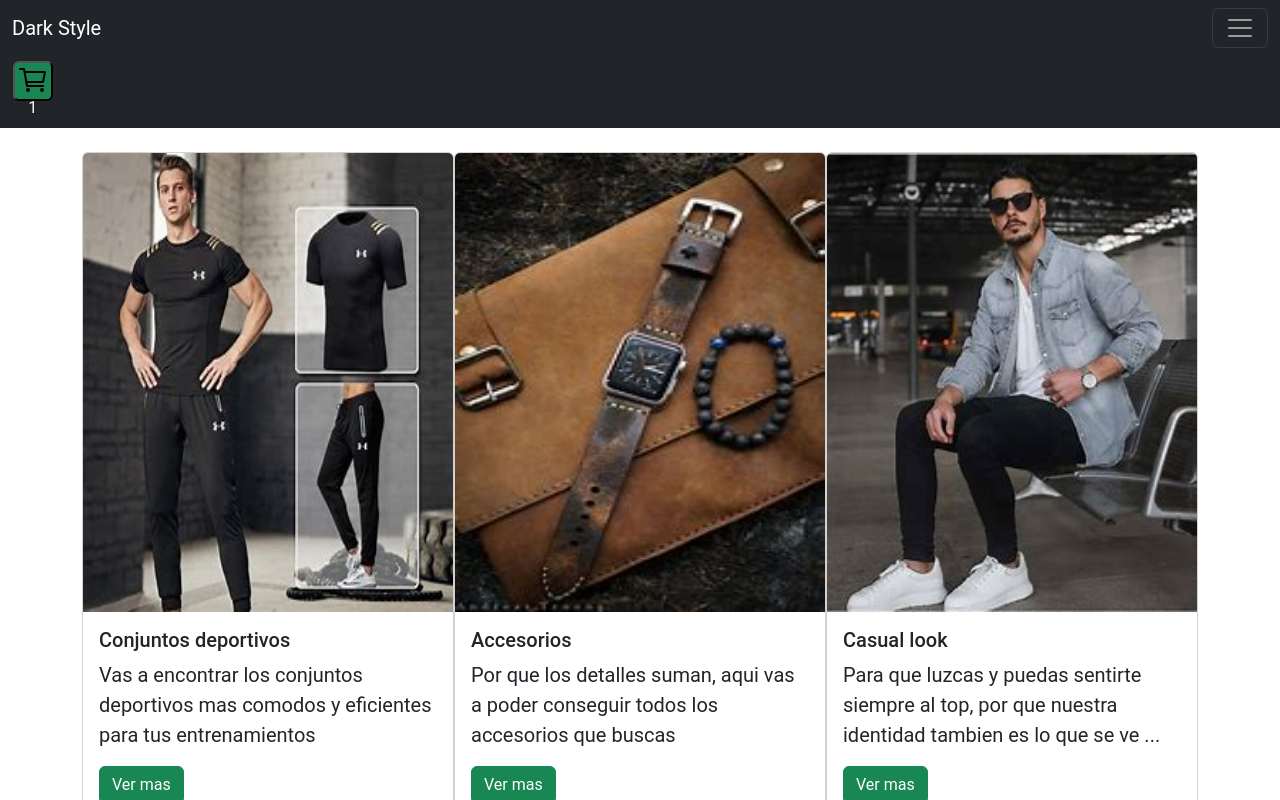
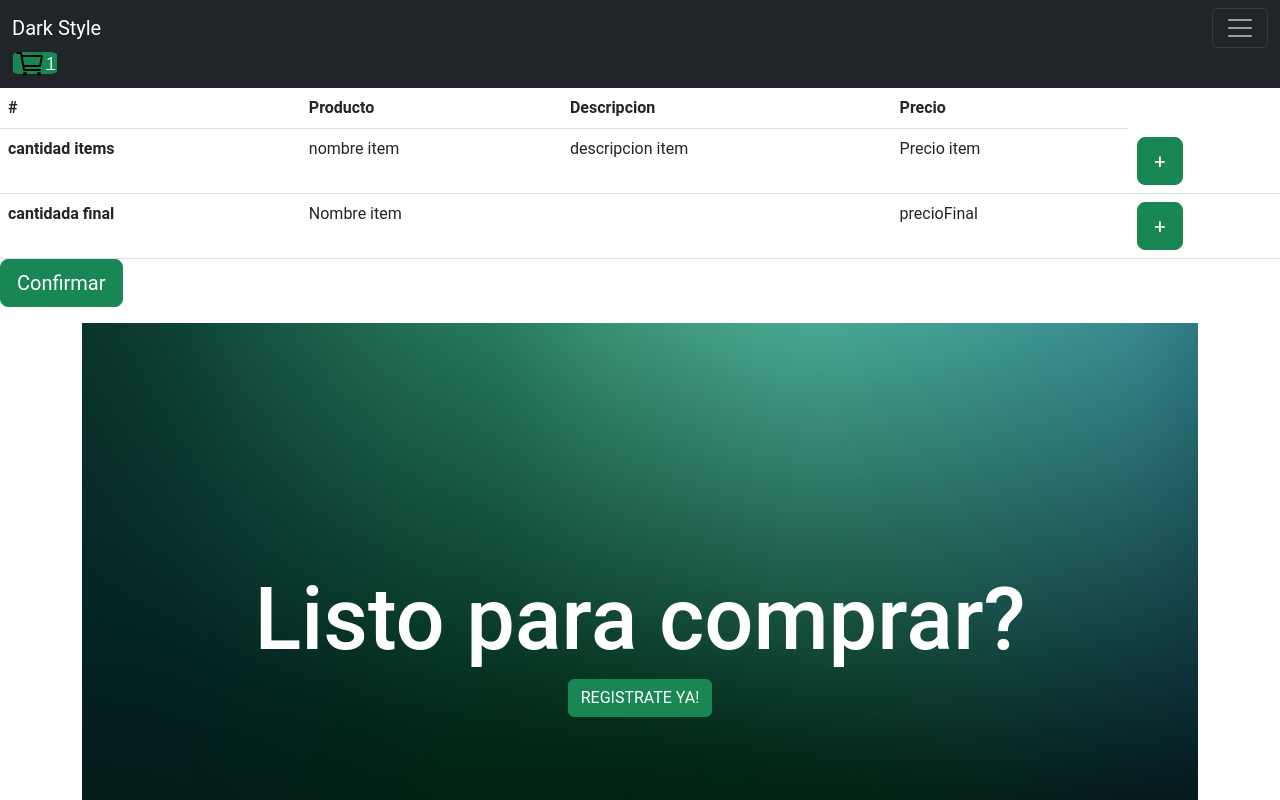
Before and after one commit to lucasgonzalez100/curso-react, a React (Create React App) app: page /checkout in a window 1280 px wide. Shown: the top 800 px of the page. Built offline with nearby package versions, Linux system fonts and the light colour scheme.

Commit message:
carge el checkout

```diff
--- a/src/App.js
+++ b/src/App.js
@@ -8,6 +8,7 @@ import ItemListContainer from "./componentes/ItemListContainer";
 import Footer from "./componentes/Footer" ;
 import ItemDitailContainer from './componentes/ItemDitailContainer';
 import Error404 from "./componentes/Error404";
+import Checkout from './componentes/Checkout';
 
 
 function App() {
@@ -16,11 +17,11 @@ function App() {
 
     <BrowserRouter>
       <NavBar/>
-      <Tarjetas/>
            <Routes>
            <Route path={'/'} element={<ItemListContainer/>  } />
            <Route path={'/category/:category'} element={<ItemListContainer/>  } />
            <Route path={'/item/:id'} element={<ItemDitailContainer/>  } />
+           <Route path='/checkout' element={<Checkout/>} />
            <Route path={'*'} element={<Error404/>}/>
            </Routes>
        <Login/>
--- a/src/componentes/Cardwidget.jsx
+++ b/src/componentes/Cardwidget.jsx
@@ -1,17 +1,18 @@
 import React from "react";
+import { NavLink } from "react-router-dom";
+
 
 const CardWidget = () => {
     return(
 
   <div>
    <div >
-   <button type="button" className="imagenCarrito" >
+    <NavLink to={"/Checkout"}  className="imagenCarrito" >
     <img src="/imagenes/carrito.svg" alt="bolso" width={32} height={32} />
     <span >1</span>
-       </button>
+    </NavLink>
        </div>
 </div>
-
     )
 }
 
--- a/src/componentes/Pago.jsx
+++ b/src/componentes/Checkout.jsx
@@ -1,6 +1,8 @@
 import React from "react";
+import { NavLink } from "react-router-dom";
 
-const Pago = () => {
+
+const Checkout = () => {
     return(
 
   <div>
@@ -21,18 +23,21 @@ const Pago = () => {
       <td>nombre item</td>
       <td>descripcion item</td>
       <td>Precio item</td>
+      <td><button type="button" className="btn btn-success btn-lg"> + </button></td>
     </tr>
   <tr>
       <th scope="row">cantidada final</th>
-      <td colspan="2">Larry the Bird</td>
+      <td colSpan="2">Nombre item</td>
       <td>precioFinal</td>
+      <td><button type="button" className="btn btn-success btn-lg"> + </button></td>
     </tr>
-<button type="button" className="btn btn-success btn-lg">Large button</button>
+<button type="button" className="btn btn-success btn-lg">Confirmar </button>
   </tbody>
 </table>
+
 </div>
 
     )
 }
 
-export default Pago;
+export default Checkout;
--- a/src/componentes/ItemCount.jsx
+++ b/src/componentes/ItemCount.jsx
@@ -1,4 +1,6 @@
 import react, { useState } from "react";
+import { NavLink } from "react-router-dom";
+
 
 const ItemCount = ({ stock }) => {
 
@@ -28,7 +30,7 @@ const ItemCount = ({ stock }) => {
             <button type="button" className="btn btn-success" onClick={incrementarStock}>+</button>
 
             <div><button type="button" className="btn btn-success" onClick={onAdd}>Agregar al carrito</button></div>
-
+            <NavLink to={"/Checkout"} className="btn btn-success">Finalizar compra</NavLink>
         </div>
     )
 }
--- a/src/componentes/ItemDetail.jsx
+++ b/src/componentes/ItemDetail.jsx
@@ -7,7 +7,7 @@ const ItemDetail = ({item}) => {
     return(
 
 
-        <div className="row" >
+        <div className=" row text-center " style={{margin:"1.5rem"}} >
 
                <div className="col-md-4 offser-md-2">
 
@@ -29,4 +29,4 @@ const ItemDetail = ({item}) => {
     )
 }
 
-export default ItemDetail
+export default ItemDetail ;
--- a/src/componentes/ItemDitailContainer.jsx
+++ b/src/componentes/ItemDitailContainer.jsx
@@ -14,8 +14,7 @@ const ItemDitailContainer = () => {
     const db = getFirestore();
     const item = doc(db, "items", id);
     getDoc (item).then((snapShot)=>{
-    if (snapShot.exist()){
-      console.log(snapShot.data());
+    if (snapShot){
       setItem({id:snapShot.id, ...snapShot.data() })
     }else {
       console.log("el producto no existe ")
--- a/src/componentes/ItemListContainer.jsx
+++ b/src/componentes/ItemListContainer.jsx
@@ -12,7 +12,6 @@ const ItemListContainer = () => {
 
    useEffect(()=>{
 
-
          const db = getFirestore();
          const itemsCollection = collection(db, "items");
 
@@ -20,7 +19,7 @@ const ItemListContainer = () => {
             const queryFilter = query(itemsCollection, where('category', '==',category))
            getDocs(queryFilter)
            .then(res=>setItems(res.docs.map(items=> ({id: items.id, ...items.data()}))))
-         console.log(queryFilter)
+
 
    }
          else {
--- a/src/componentes/Navbar.jsx
+++ b/src/componentes/Navbar.jsx
@@ -37,7 +37,7 @@ const Navbar = () => {
               <li>
 
               </li>
-              <li><NavLink className="dropdown-item" to={"#"}>Conjuntos </NavLink></li>
+
             </ul>
           </li>
         </ul>
```
